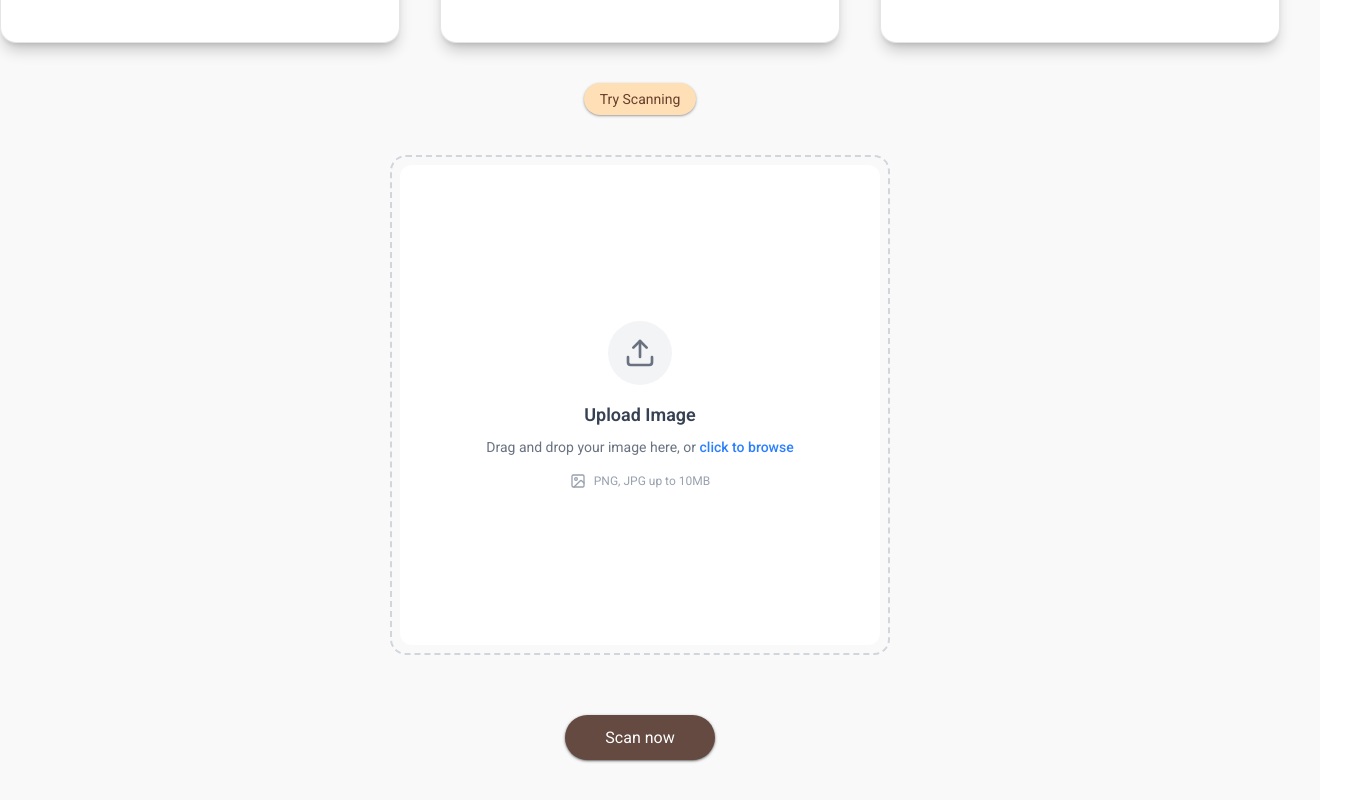
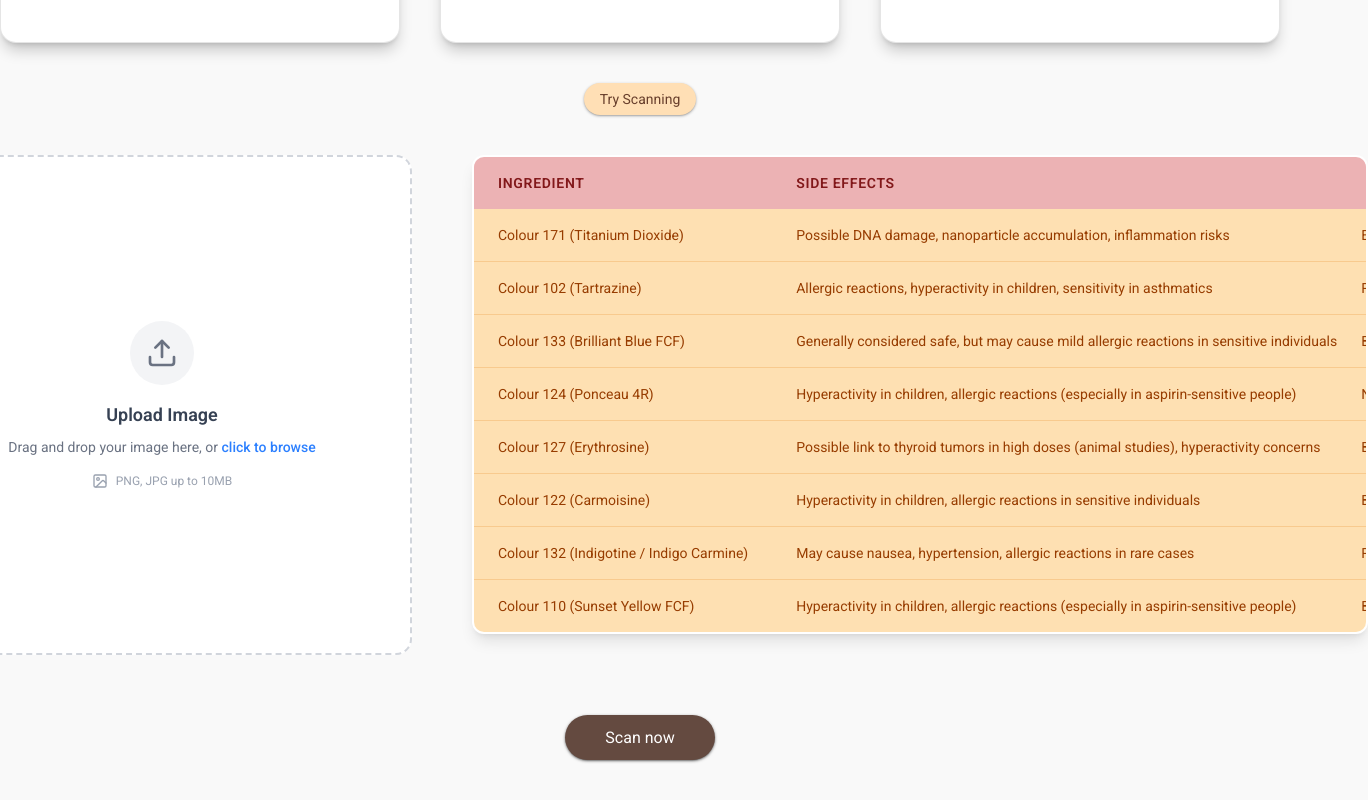
Before and after one commit to SHUBH4M13/LabelX_Frontend, a React (Vite) app: page / in a window 1280 px wide. Both pictures are taken after a click on the button "Scan now". Shown: the part 1107-1907 px from the top of the page, 1368 px wide, since content can reach past the window. Built offline with nearby package versions, Linux system fonts and the light colour scheme.

Commit message:
table added

```diff
--- a/src/Components/AnimatedBorderCard.jsx
+++ b/src/Components/AnimatedBorderCard.jsx
@@ -68,7 +68,7 @@ export default function AnimatedBorderCard() {
   };
 
   return (
-    <div className='w-[500px] h-[500px] bg-whitef border-dashed border-2 border-gray-300 rounded-2xl'>
+    <div className='w-[500px] h-[500px] bg-white border-dashed border-2 border-gray-300 rounded-2xl'>
       <div className='h-full overflow-hidden p-2 relative'>
         <div className=' h-full bg-white rounded-xl'>
           <div className='h-full p-.5 '>
--- a/src/Components/CusButton.jsx
+++ b/src/Components/CusButton.jsx
@@ -1,6 +1,6 @@
 import React from 'react'
 
-export default function CusButton({ text, onclick, mode = "dark" }) {
+export default function CusButton({ text, onClick, mode = "dark" }) {
 
   let bgcolor = "primary"
   let textcolor = "white"
@@ -17,7 +17,7 @@ export default function CusButton({ text, onclick, mode = "dark" }) {
 
   return (
     <button
-      onClick={onclick}
+      onClick={onClick}
       className={classes}>
       {text}
     </button >
--- a/src/Components/Infoboxes.jsx
+++ b/src/Components/DataBox.jsx
@@ -1,6 +1,6 @@
 import React from 'react'
 
-export default function Infoboxes({fact}) {
+export default function DataBox({fact}) {
     return (
         <div>
             <a
--- a/src/Components/Output.jsx
+++ b/src/Components/Output.jsx
@@ -1,9 +1,41 @@
 import React from 'react'
 
-export default function Output() {
-  return (
-    <div className=' size-[]'>
+export default function Output({ tableData }) {
 
-    </div>
-  )
+    return (
+        <div className='w-full max-w-4xl border-2 border-white bg-white rounded-xl overflow-hidden shadow-lg'>
+            <table className='w-full'>
+                <thead className='bg-red-700/30'>
+                    <tr>
+                        <th className='px-6 py-4 text-left text-sm font-semibold text-red-900 uppercase tracking-wider'>
+                            Ingredient
+                        </th>
+                        <th className='px-6 py-4 text-left text-sm font-semibold text-red-900 uppercase tracking-wider'>
+                            Side Effects
+                        </th>
+                        <th className='px-6 py-4 text-left text-sm font-semibold text-red-900 uppercase tracking-wider'>
+                            Banned in
+                        </th>
+                    </tr>
+                </thead>
+
+                <tbody className='bg-amber-500/30 divide-y divide-amber-600/20'>
+                    {tableData.map((data, index) => (
+                        <tr key={data.index} className='hover:bg-amber-500/40 transition-colors duration-200'>
+                            <td className='px-6 py-4 whitespace-nowrap text-sm text-amber-800'>
+                                {data.Ingredient}
+                            </td>
+                            <td className='py-4 whitespace-nowrap px-6 text-sm text-amber-800'>
+                                {data.SideEffects}
+                            </td>
+                            <td className='py-4 whitespace-nowrap text-sm text-amber-800'>
+                                {data.BannedIn}
+                            </td>
+                        </tr>
+                    ))}
+                </tbody>
+
+            </table>
+        </div>
+    )
 }
--- a/src/Components/ScanSection.jsx
+++ b/src/Components/ScanSection.jsx
@@ -1,19 +1,47 @@
 import React from 'react'
+import { useState } from 'react'
 import AnimatedBorderCard from './AnimatedBorderCard'
 import CusButton from './CusButton'
+import Output from "../Components/Output"
 
 export default function ScanSection() {
+
+    const [Product, setProduct] = useState(null);
+    const [isClicked, setisClicked] = useState(false);
+
+    const gems = [
+        [
+            { Ingredient: "Colour 171 (Titanium Dioxide)", SideEffects: "Possible DNA damage, nanoparticle accumulation, inflammation risks", BannedIn: "European Union (since 2022)" },
+            { Ingredient: "Colour 102 (Tartrazine)", SideEffects: "Allergic reactions, hyperactivity in children, sensitivity in asthmatics", BannedIn: "Restricted in Norway, Austria, Finland; warning labels in EU/UK" },
+            { Ingredient: "Colour 133 (Brilliant Blue FCF)", SideEffects: "Generally considered safe, but may cause mild allergic reactions in sensitive individuals", BannedIn: "Banned in some countries like Belgium, France, Germany (historically)" },
+            { Ingredient: "Colour 124 (Ponceau 4R)", SideEffects: "Hyperactivity in children, allergic reactions (especially in aspirin-sensitive people)", BannedIn: "Not approved in USA; restricted in Norway and Finland" },
+            { Ingredient: "Colour 127 (Erythrosine)", SideEffects: "Possible link to thyroid tumors in high doses (animal studies), hyperactivity concerns", BannedIn: "Banned in Norway; restricted in USA (only in cherries/candies)" },
+            { Ingredient: "Colour 122 (Carmoisine)", SideEffects: "Hyperactivity in children, allergic reactions in sensitive individuals", BannedIn: "Banned in USA, Norway; allowed in EU with restrictions" },
+            { Ingredient: "Colour 132 (Indigotine / Indigo Carmine)", SideEffects: "May cause nausea, hypertension, allergic reactions in rare cases", BannedIn: "Restricted in some countries; approved in EU/USA with limits" },
+            { Ingredient: "Colour 110 (Sunset Yellow FCF)", SideEffects: "Hyperactivity in children, allergic reactions (especially in aspirin-sensitive people)", BannedIn: "Banned in Norway and Finland; requires warning labels in EU/UK" }
+        ]
+    ]
+
     return (
         <div className=' flex flex-col gap-15 justify-center items-center '>
 
-            <div className=' flex '>
-                <AnimatedBorderCard />
+            <div className=' flex gap-15 '>
 
+                <div>
+                    <AnimatedBorderCard />
+                </div>
 
+                {isClicked &&
+                    <div>
+                        <Output tableData={gems[0]} />
+                    </div>
+                }
 
             </div>
 
-            <CusButton text={"Scan now"} />
+            <CusButton
+                onClick={() => { setisClicked(!isClicked) }}
+                text={"Scan now"} />
 
         </div>
     )
--- a/src/Components/WhyLabelXSection.jsx
+++ b/src/Components/WhyLabelXSection.jsx
@@ -1,5 +1,5 @@
 import React from 'react'
-import Infoboxes from './infoboxes';
+import DataBox from './DataBox';
 import { AlertTriangle, BarChart, Search } from "lucide-react";
 import { motion } from 'motion/react'
 
@@ -46,7 +46,7 @@ export default function WhyLabelXSection() {
                 className='flex justify-center items-center gap-10 '>
                 {data.map((info, idx) => (
                     <div key={idx}>
-                        <Infoboxes fact={info} />
+                        <DataBox fact={info} />
                     </div>
                 ))}
             </motion.div>
```
